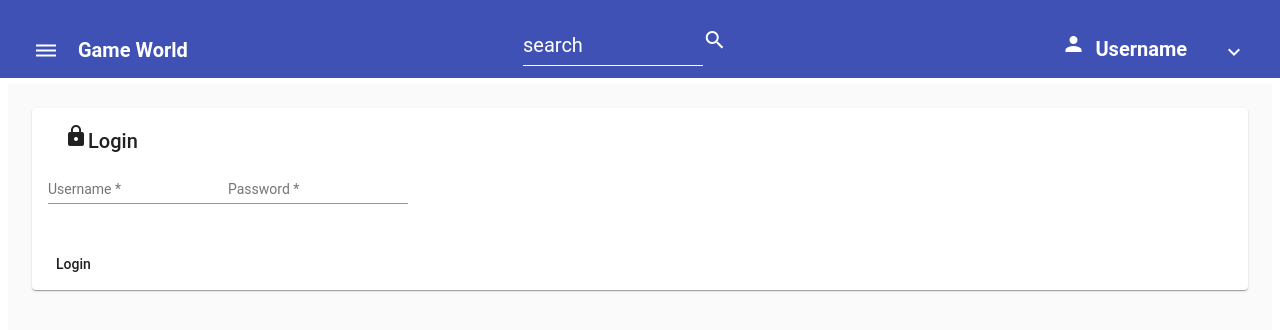
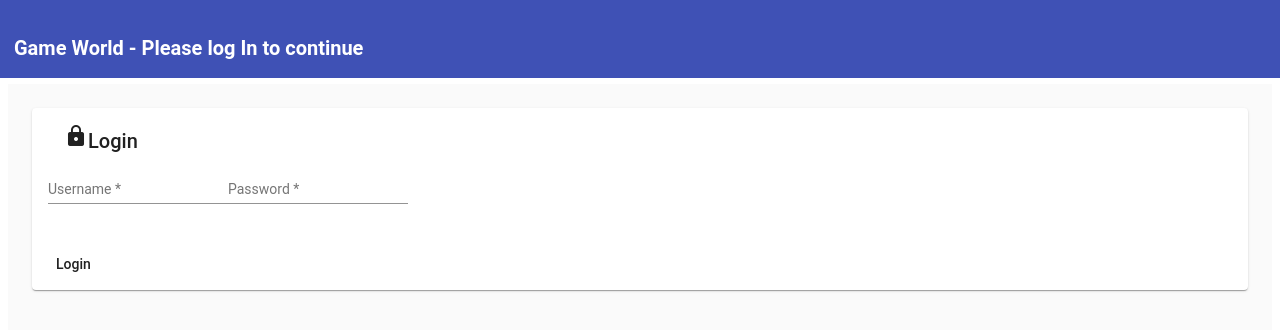
Before and after one commit to NickSchneider54/GameWorld, an Angular app in the folder IMS/FrontEnd/: page /login in a window 1280 px wide. Shown: the top 330 px of the page. Built offline with nearby package versions, Linux system fonts and the light colour scheme; no server answers.

Commit message:
show/hide toolbar depending on login state
removes the toolbar functions if user is not logged in

```diff
--- a/IMS/FrontEnd/src/app/Components/buy-sell/buy-sell.component.html
+++ b/IMS/FrontEnd/src/app/Components/buy-sell/buy-sell.component.html
@@ -12,7 +12,7 @@
                         <input matInput [(ngModel)]="name" name="name">
                     </mat-form-field>
                     <mat-form-field >
-                        <mat-label>ISBN</mat-label>
+                        <mat-label>UPC</mat-label>
                         <input matInput [(ngModel)]="isbn" name="isbn">
                     </mat-form-field>
                     <mat-form-field >
@@ -49,7 +49,7 @@
                    <mat-card-title>Item Details</mat-card-title>
                </mat-card-header>
                <mat-card-content>
-                   ISBN, name, etc go here
+                   UPC, name, etc go here
                </mat-card-content>
                </mat-card>
             <mat-card class='order-details-card'><mat-card-header>
--- a/IMS/FrontEnd/src/app/app.component.html
+++ b/IMS/FrontEnd/src/app/app.component.html
@@ -309,8 +309,9 @@
 
 <mat-toolbar color="primary" class="toolbar">
   <mat-toolbar-row>
+    <div class="loggedInToolbar" *ngIf="loggedIn">
     <span>
-      <button mat-button class="sidenavBtn" (click)="drawer.toggle()">
+      <button mat-button class="sidenavBtn" (click)="drawer.toggle()" >
         <mat-icon>dehaze</mat-icon>
       </button>
     </span>
@@ -325,18 +326,25 @@
     </span>
     <span class="filler"></span>
     <span>
+
       <mat-icon>person</mat-icon>&nbsp; {{username}} &nbsp;
       <button mat-button [matMenuTriggerFor]="menu"><mat-icon>keyboard_arrow_down</mat-icon> </button>
       <mat-menu #menu="matMenu">
-        <button mat-menu-item>Settings</button>
+        <!-- <button mat-menu-item>Settings</button> -->
         <button mat-menu-item (click)="logout()">Logout</button>
       </mat-menu>
+
     </span>
     <span></span>
+    </div>
+    <div class="notLoggedInToolbar" *ngIf="!loggedIn">
+      <span>Game World - Please log In to continue</span>
+    </div>
   </mat-toolbar-row>
 </mat-toolbar>
 
-<mat-drawer-container class="dashContainer" autosize >
+
+<mat-drawer-container class="dashContainer" autosize  >
   <mat-drawer #drawer class="sidenav" mode="side">
       <mat-nav-list #sidenav>
         <a mat-list-item [routerLink]="'/buy-sell'"> Buy/Sell </a>
--- a/IMS/FrontEnd/src/app/app.component.ts
+++ b/IMS/FrontEnd/src/app/app.component.ts
@@ -11,7 +11,7 @@ import { BuySellComponent } from './Components/buy-sell/buy-sell.component';
 })
 export class AppComponent {
 
-  username: string = "Username";
+  username: string = "";
   title = 'FrontEnd';
   loggedIn: boolean = false;
   searchItem: string; // holds the search/filter constraint entered by the user
@@ -24,7 +24,7 @@ export class AppComponent {
       this.username = user;
     })
 
-    if(this.username === "Username"){
+    if(this.username === ""){
       this.router.navigate(["/login"]);
     }
 
@@ -37,7 +37,7 @@ export class AppComponent {
 
 
   logout(){
-    this.username = "Username";
+    this.username = "";
     this.router.navigate(['/login']);
   }
 
```
